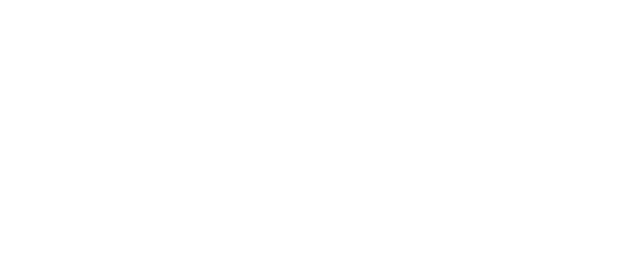
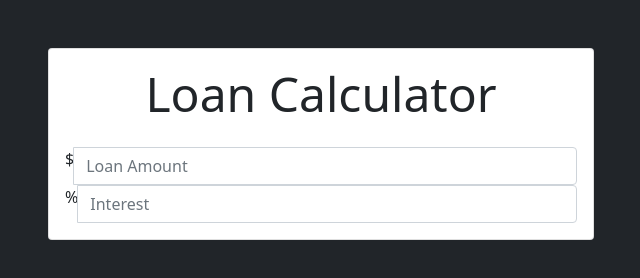
Before and after one commit to abrahammtp/loan-calculator-practice, a plain HTML site: page index.html in a window 1280 px wide. Shown: the whole page, without its empty margins (319-959 px from the left). Drawn offline with nearby package versions, Linux system fonts and the light colour scheme.

Commit message:
Started working on the UI, need to finish forms

```diff
--- a/index.html
+++ b/index.html
@@ -1,13 +1,49 @@
-<!DOCTYPE html>
+<!doctype html>
 <html lang="en">
-<head>
-    <meta charset="UTF-8">
-    <meta http-equiv="X-UA-Compatible" content="IE=edge">
-    <meta name="viewport" content="width=device-width, initial-scale=1.0">
+  <head>
+    <!-- Required meta tags -->
+    <meta charset="utf-8">
+    <meta name="viewport" content="width=device-width, initial-scale=1">
+
+    <!-- Bootstrap CSS -->
+    <link href="https://cdn.jsdelivr.net/npm/bootstrap@5.0.0-beta2/dist/css/bootstrap.min.css" rel="stylesheet" integrity="sha384-BmbxuPwQa2lc/FVzBcNJ7UAyJxM6wuqIj61tLrc4wSX0szH/Ev+nYRRuWlolflfl" crossorigin="anonymous">
+
     <title>Loan Calculator</title>
-</head>
-<body>
+  </head>
+  <body class="bg-dark">
+    <div class="container">
+        <div class="row">
+            <div class="col-md-6 mx-auto">
+                <div class="card card-body text-center mt-5">
+                    <h1 class="heading display-5 pb-3">Loan Calculator</h1>
+                    <form id="loan-form">
+                        <div class="form-group">
+                            <div class="input-group">
+                                <span class="input-group-addon">$</span>
+                                <input type="text" class="form-control" id="amount" placeholder="Loan Amount">
+                            </div>
+                        </div>
+                    </form>
+                    <div class="form-group">
+                        <div class="input-group">
+                            <span class="input-group-addon">%</span>
+                            <input type="text" class="form-control" id="interest" placeholder="Interest">
+                        </div>
+                    </div>
+                </div>
+            </div>
+        </div>
+    </div>
 
-    <script src="app.js"></script>
-</body>
+    <!-- Optional JavaScript; choose one of the two! -->
+
+    <!-- Option 1: Bootstrap Bundle with Popper -->
+    <script src="https://cdn.jsdelivr.net/npm/bootstrap@5.0.0-beta2/dist/js/bootstrap.bundle.min.js" integrity="sha384-b5kHyXgcpbZJO/tY9Ul7kGkf1S0CWuKcCD38l8YkeH8z8QjE0GmW1gYU5S9FOnJ0" crossorigin="anonymous"></script>
+
+    <!-- Option 2: Separate Popper and Bootstrap JS -->
+    <!--
+    <script src="https://cdn.jsdelivr.net/npm/@popperjs/core@2.6.0/dist/umd/popper.min.js" integrity="sha384-KsvD1yqQ1/1+IA7gi3P0tyJcT3vR+NdBTt13hSJ2lnve8agRGXTTyNaBYmCR/Nwi" crossorigin="anonymous"></script>
+    <script src="https://cdn.jsdelivr.net/npm/bootstrap@5.0.0-beta2/dist/js/bootstrap.min.js" integrity="sha384-nsg8ua9HAw1y0W1btsyWgBklPnCUAFLuTMS2G72MMONqmOymq585AcH49TLBQObG" crossorigin="anonymous"></script>
+    -->
+  </body>
 </html>
```
Also changed, not shown: img/loading.gif (added).
